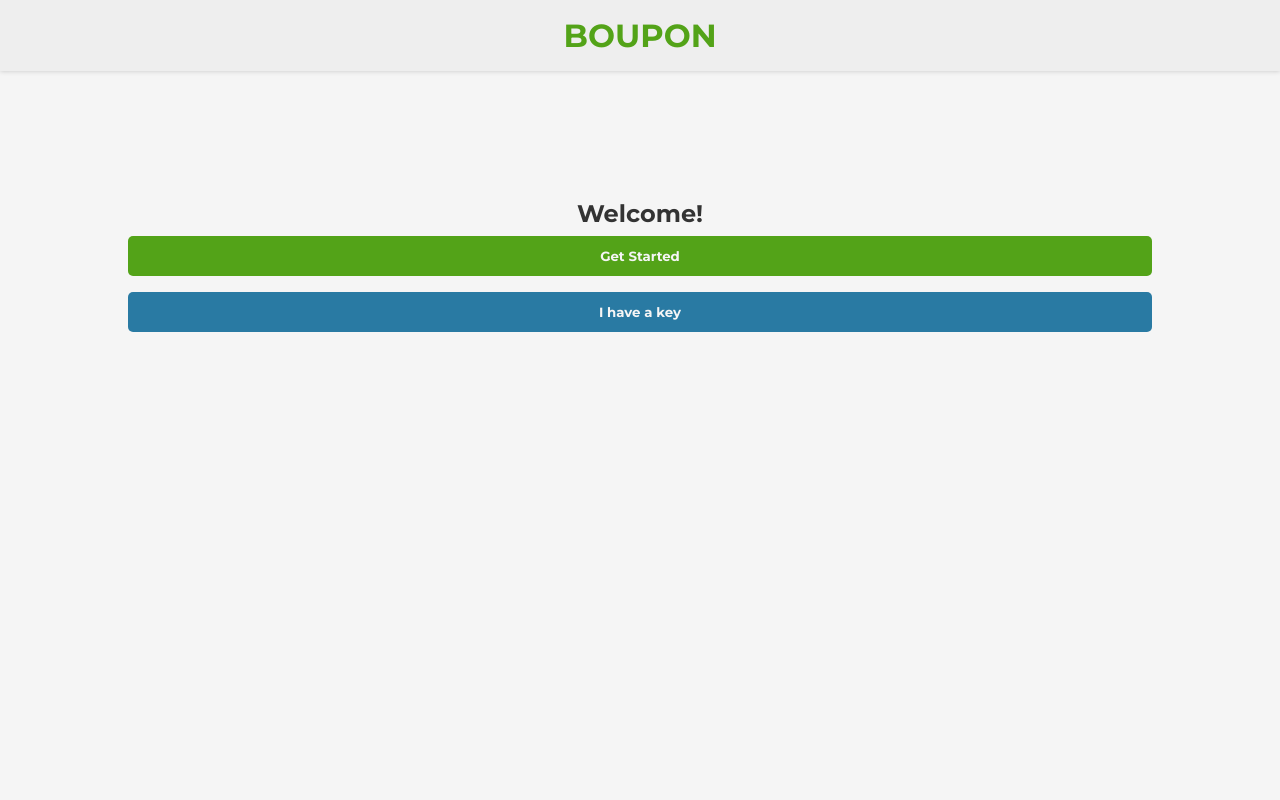
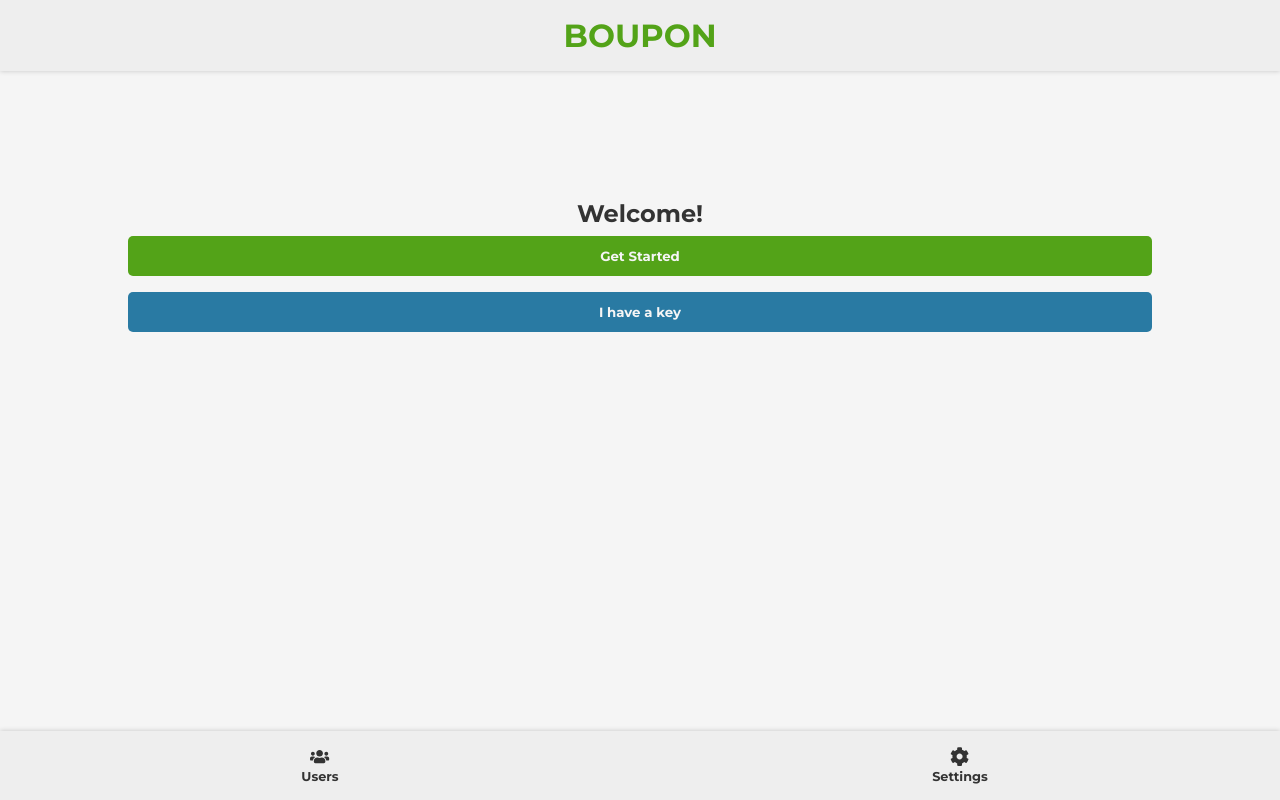
Before and after one commit to OsirisX3R0/boupon, a React (Create React App) app: page / in a window 1280 px wide. Built offline with nearby package versions, Linux system fonts and the light colour scheme.

Commit message:
Added footer nav

```diff
--- a/package.json
+++ b/package.json
@@ -13,6 +13,7 @@
     "nodemailer": "^6.5.0",
     "react": "^17.0.2",
     "react-dom": "^17.0.2",
+    "react-icons": "^4.2.0",
     "react-modal": "^3.14.3",
     "react-router": "^5.2.0",
     "react-router-dom": "^5.2.0",
--- a/src/App.js
+++ b/src/App.js
@@ -2,17 +2,18 @@ import { BrowserRouter as Router, Route, Switch } from "react-router-dom";
 
 import { CouponProvider } from "./context/CouponContext";
 import { GlobalProvider } from "./context/GlobalContext";
-import { Title } from "./styles";
 import CouponView from "./components/coupons/CouponView";
 import Home from "./components/home/Home";
 import "./App.scss";
+import Header from "./components/core/header/Header";
+import FooterNav from "./components/core/footer/FooterNav";
 
 function App() {
   return (
     <Router>
       <GlobalProvider>
         <CouponProvider>
-          <Title>Boupon</Title>
+          <Header />
           <Switch>
             <Route path="/" exact>
               <Home />
@@ -21,6 +22,7 @@ function App() {
               <CouponView />
             </Route>
           </Switch>
+          <FooterNav />
         </CouponProvider>
       </GlobalProvider>
     </Router>
--- /dev/null
+++ b/src/components/core/footer/FooterNav.js
@@ -0,0 +1,12 @@
+import Nav from "./Nav";
+import { FixedFooter } from "../../../styles";
+
+const FooterNav = () => {
+  return (
+    <FixedFooter>
+      <Nav />
+    </FixedFooter>
+  );
+};
+
+export default FooterNav;
--- /dev/null
+++ b/src/components/core/footer/Nav.js
@@ -0,0 +1,17 @@
+import { FaUsers, FaCog } from "react-icons/fa";
+
+import { BottomNav } from "../../../styles";
+import NavItem from "./NavItem";
+
+const Nav = () => {
+  return (
+    <nav>
+      <BottomNav>
+        <NavItem Icon={FaUsers}>Users</NavItem>
+        <NavItem Icon={FaCog}>Settings</NavItem>
+      </BottomNav>
+    </nav>
+  );
+};
+
+export default Nav;
--- /dev/null
+++ b/src/components/core/footer/NavItem.js
@@ -0,0 +1,14 @@
+import { BottomNavItem, BottomNavIcon } from "../../../styles";
+
+const NavItem = ({ Icon, children }) => {
+  return (
+    <BottomNavItem>
+      <BottomNavIcon>
+        <Icon size="1.2rem" />
+      </BottomNavIcon>
+      {children}
+    </BottomNavItem>
+  );
+};
+
+export default NavItem;
--- /dev/null
+++ b/src/components/core/header/Header.js
@@ -0,0 +1,11 @@
+import { HeaderContainer, Title } from "../../../styles";
+
+const Header = () => {
+  return (
+    <HeaderContainer>
+      <Title>Boupon</Title>
+    </HeaderContainer>
+  );
+};
+
+export default Header;
--- a/src/styles/core.js
+++ b/src/styles/core.js
@@ -5,19 +5,22 @@ import {
   buttonTextColor,
 } from "./helpers";
 
+export const HeaderContainer = styled.header`
+  width: 100%;
+  background-color: #eee;
+  padding: 1rem 0;
+  box-shadow: 0 0 5px rgba(0, 0, 0, 0.2);
+  position: sticky;
+  top: 0;
+`;
+
 export const Title = styled.h1`
-  background-color: #eee;
   font-family: "Montserrat", sans-serif;
   font-weight: bold;
-  width: 100%;
   margin: 0;
-  padding: 1rem 0;
-  box-shadow: 0 0 5px rgba(0, 0, 0, 0.2);
   color: #53a318;
   text-transform: uppercase;
   text-align: center;
-  position: sticky;
-  top: 0;
 `;
 
 export const Button = styled.button`
@@ -74,3 +77,26 @@ export const ModalHead = styled.h3`
   margin-bottom: 1rem;
   text-align: center;
 `;
+
+export const FixedFooter = styled.footer`
+  width: 100%;
+  background-color: #eee;
+  padding: 1rem 0;
+  box-shadow: 0 0 5px rgba(0, 0, 0, 0.2);
+  position: fixed;
+  bottom: 0;
+`;
+
+export const BottomNav = styled.ul`
+  list-style-type: none;
+  display: grid;
+  grid-template-columns: repeat(auto-fit, minmax(100px, 1fr));
+`;
+
+export const BottomNavItem = styled.li`
+  font-size: 0.8rem;
+  font-weight: 400;
+  text-align: center;
+`;
+
+export const BottomNavIcon = styled.div``;
--- a/src/styles/index.js
+++ b/src/styles/index.js
@@ -7,6 +7,11 @@ export {
   SelectBox,
   CenteredSelectBox,
   ModalHead,
+  HeaderContainer,
+  FixedFooter,
+  BottomNav,
+  BottomNavItem,
+  BottomNavIcon,
 } from "./core";
 export {
   CouponContainer,
--- a/src/styles/modal.js
+++ /dev/null
@@ -1 +0,0 @@
-import styled from "styled-components";
```
Also changed, not shown: api/send.js (deleted, +0 -31 lines), 1 other file (tests, documents, lock files or other folders).
